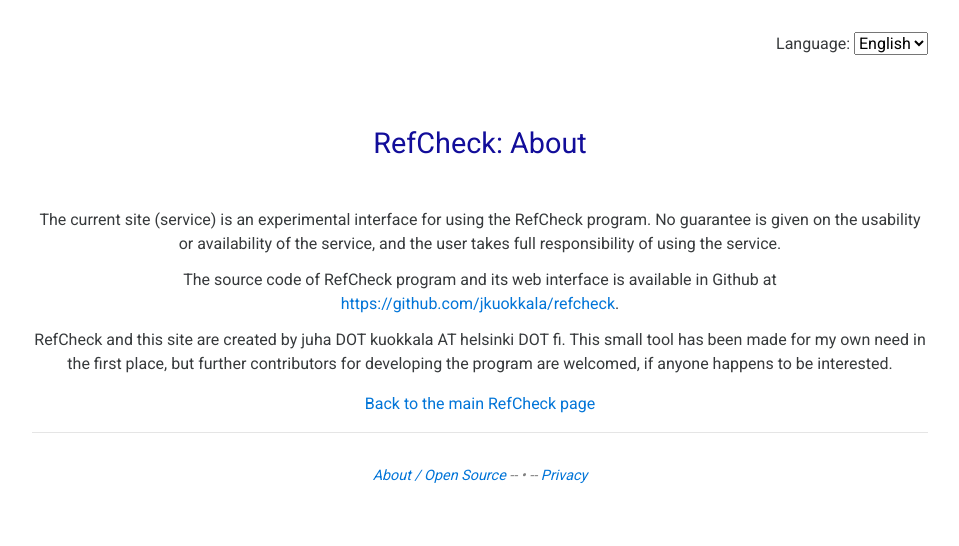
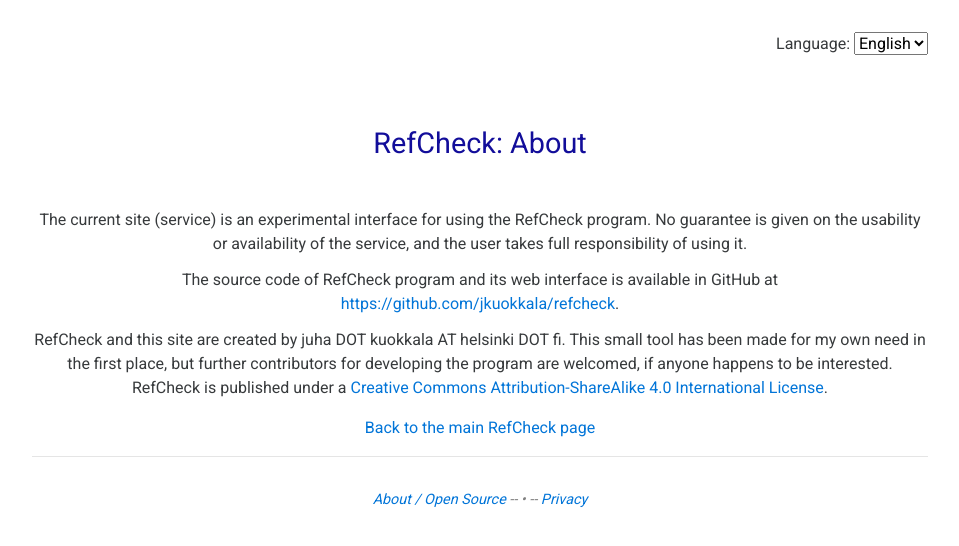
Before and after one commit to jkuokkala/refcheck, a PHP site: page /about.php in a window 1280 px wide. Shown: the top 546 px of the page, without its empty margins (160-1119 px from the left). Run offline with PHP 8.4, Linux system fonts and the light colour scheme.

Commit message:
Licencing info

```diff
--- a/about.php
+++ b/about.php
@@ -43,20 +43,22 @@ $UISTR = array(
     'body_content_en' => ''.
 		' <p>The current site (service) is an experimental interface for using the RefCheck program.'.
 		' No guarantee is given on the usability or availability of the service, and the user takes'.
-		' full responsibility of using the service.</p>'.
-		' <p>The source code of RefCheck program and its web interface is available in Github at'.
+		' full responsibility of using it.</p>'.
+		' <p>The source code of RefCheck program and its web interface is available in GitHub at'.
 		' <br/><a href="https://github.com/jkuokkala/refcheck">https://github.com/jkuokkala/refcheck</a>.</p>'.
 		' <p>RefCheck and this site are created by juha DOT kuokkala AT helsinki DOT fi.'.
 		' This small tool has been made for my own need in the first place, but further contributors'.
-		' for developing the program are welcomed, if anyone happens to be interested.</p>',
+		' for developing the program are welcomed, if anyone happens to be interested.'.
+		' RefCheck is published under a <a rel="license" href="http://creativecommons.org/licenses/by-sa/4.0/">Creative Commons Attribution-ShareAlike 4.0 International License</a>.</p>',
     'body_content_fi' => ''.
 		' <p>Tämä verkkosivusto (palvelu) on RefCheck-ohjelman kokeellinen käyttöympäristö.'.
 		' Palvelun toimivuudesta ei anneta mitään takuuta, ja jokainen käyttää sitä omalla vastuullaan.</p>'.
-		' <p>RefCheck-ohjelman ja sen verkkokäyttöliittymän lähdekoodi on saatavissa Githubissa osoitteessa'.
+		' <p>RefCheck-ohjelman ja sen verkkokäyttöliittymän lähdekoodi on saatavissa GitHubissa osoitteessa'.
 		' <br/><a href="https://github.com/jkuokkala/refcheck">https://github.com/jkuokkala/refcheck</a>.</p>'.
 		' <p>RefCheck-työkalun ja tämän verkkosivuston takana on juha PISTE kuokkala ÄT helsinki PISTE fi.'.
 		' Tämä pikku työkalu on syntynyt ensi sijassa omiin tarpeisiini, mutta jos jollain muulla'.
-		' on kiinnostusta osallistua ohjelman jatkokehittelyyn, niin kaikin mokomin.</p>',
+		' on kiinnostusta osallistua ohjelman jatkokehittelyyn, niin siitä vain.'.
+		' RefCheck on lisensoitu <a rel="license" href="http://creativecommons.org/licenses/by-sa/4.0/">Creative Commons Nimeä-JaaSamoin 4.0 Kansainvälinen -lisenssillä</a>.</p>',
     'mainpage_link_en' => '<a href="refcheck.php">Back to the main RefCheck page</a>',
     'mainpage_link_fi' => '<a href="refcheck.php">Takaisin RefCheck-pääsivulle</a>',
     'footer_en' => '<a href="about.php">About / Open Source</a> -- • -- <a href="privacy.php">Privacy</a>',
--- a/refcheck.php
+++ b/refcheck.php
@@ -26,6 +26,7 @@ if (isset($_POST["addcontent"])) {
 ?>
 <!-- refcheck - Web interface for RefCheck, References list and citations cross-checking utility -->
 <!-- Version 1.0 by juha.kuokkala ät helsinki.fi, 2023 -->
+<!--  RefCheck is published under a Creative Commons Attribution-ShareAlike 4.0 International License. -->
 
 <!DOCTYPE html>
 <html>
--- a/refcheck_func.php
+++ b/refcheck_func.php
@@ -2,6 +2,7 @@
 // refcheck - References list and citations cross-checking utility
 // Version 1.0 (converted from the original Python version to PHP)
 // by Juha Kuokkala, juha.kuokkala ät helsinki.fi, 2023
+// RefCheck is published under a Creative Commons Attribution-ShareAlike 4.0 International License.
 
 $ERRSTR = array(
     'reflist_not_found_en' => 'No references list found (abnormally named section heading?)',
```
Also changed, not shown: 1 other file.
